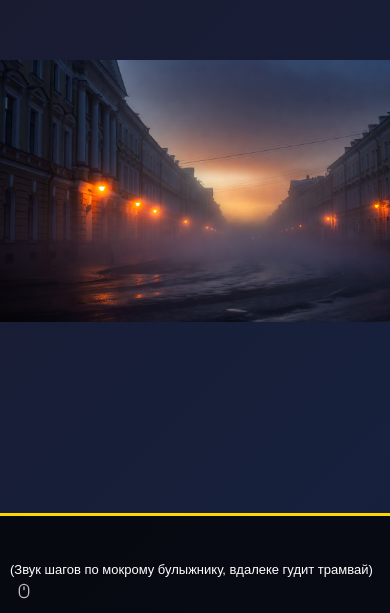
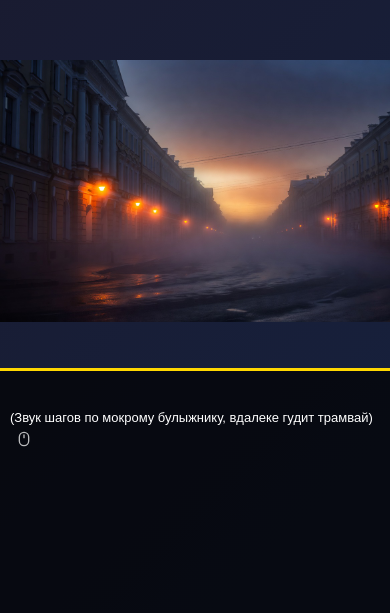
Before and after one commit to vestigecounty/novella, a React (Vite) app: page / in a window 390 px wide. Shown: the part 231-844 px from the top of the page. Built offline with nearby package versions, Linux system fonts and the light colour scheme.

Commit message:
change: fixed height dialog box layout

```diff
--- a/src/styles/dialogue.css
+++ b/src/styles/dialogue.css
@@ -8,7 +8,6 @@
     border-top: 3px solid #ffd700;
     padding: 20px;
     padding-bottom: calc(20px + env(safe-area-inset-bottom));
-    min-height: 150px;
     display: flex;
     flex-direction: column;
     justify-content: center;
@@ -57,6 +56,8 @@
 .dialogue-text-container {
     position: relative;
     display: block;
+    height: 40px;
+    overflow: hidden;
 }
 
 /* Invisible text that locks the layout */
@@ -205,6 +206,10 @@
         font-size: 14px;
     }
 
+    .dialogue-text-container {
+        height: 180px;
+    }
+
     .menu-choices {
         padding: 20px;
     }
```
